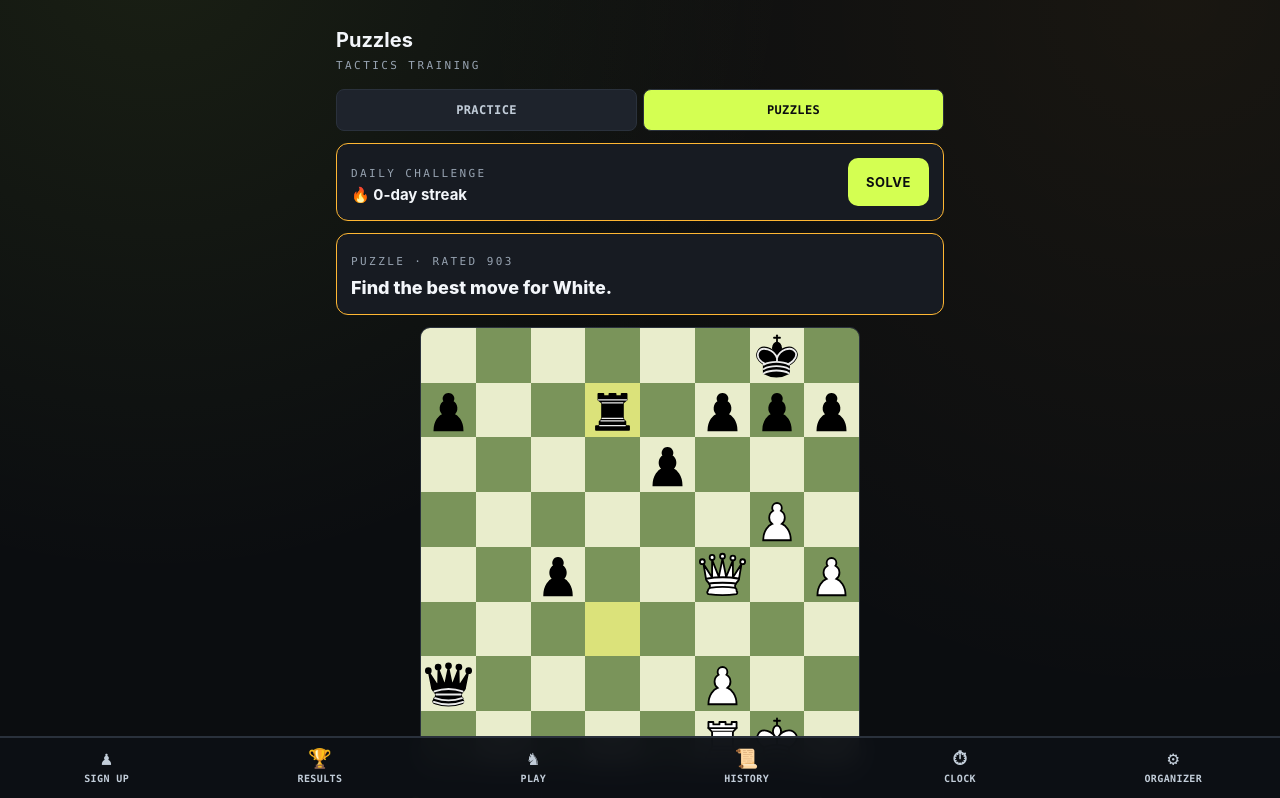
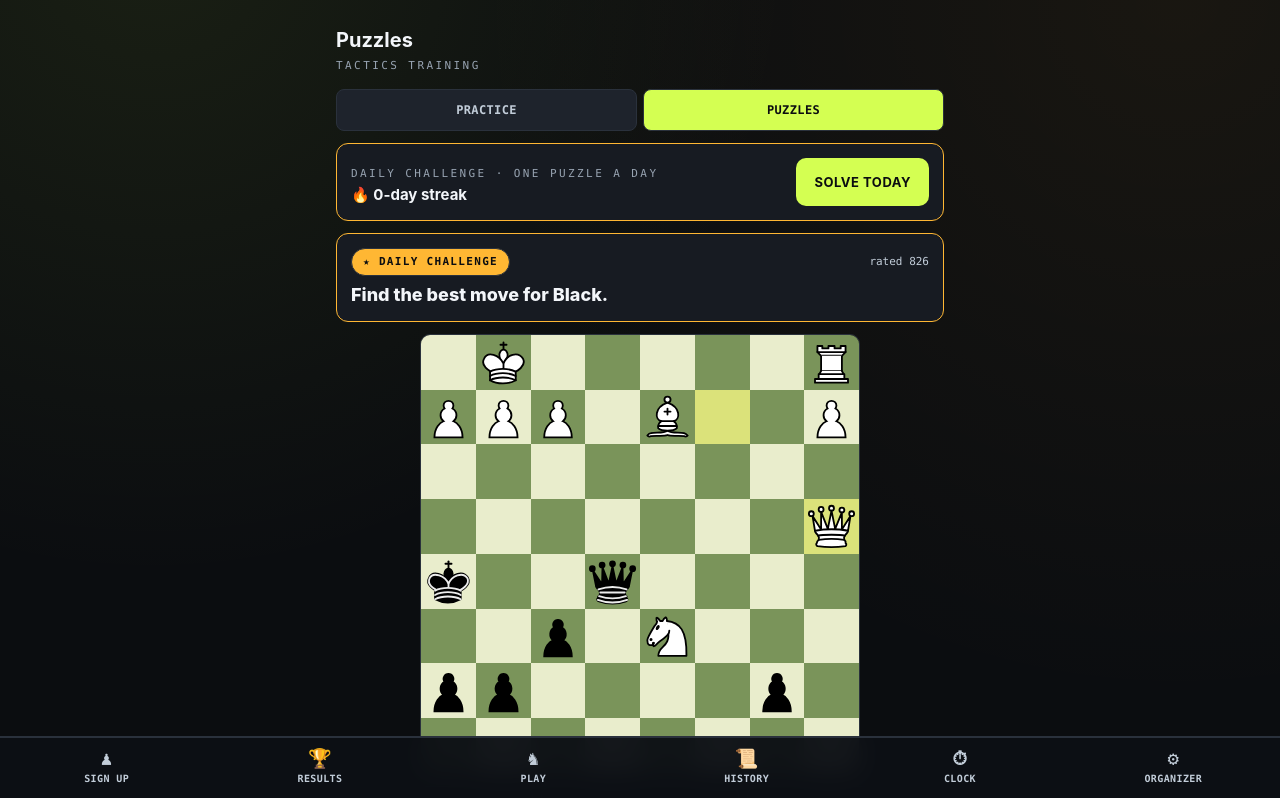
Before and after one commit to aka-risu/chess, a Next.js app: page /puzzles in a window 1280 px wide. Shown: the top 798 px of the page. Built offline with nearby package versions, Linux system fonts and the light colour scheme; no server answers; the database is empty.

Commit message:
Fix daily puzzle issue

```diff
--- a/app/puzzles/page.tsx
+++ b/app/puzzles/page.tsx
@@ -52,15 +52,20 @@ export default function PuzzlesPage() {
     setPuzzle(p); setPlies([]); setRevealed(false); setWrong(false); setSelected(null); setIsDaily(daily);
   };
 
-  // Mount: restore streak, pick today's date, load an opening puzzle.
+  // Mount: restore streak, pick today's date, and open on today's daily challenge
+  // (unless it's already done) so the streak-relevant puzzle is front and centre.
   useEffect(() => {
     const raf = requestAnimationFrame(() => {
-      setToday(dateStr());
+      const t = dateStr();
+      setToday(t);
+      let s: Streak = { count: 0, last: null };
       try {
         const raw = localStorage.getItem(STREAK_KEY);
-        if (raw) { const s = JSON.parse(raw); if (typeof s?.count === "number") setStreak({ count: s.count, last: s.last ?? null }); }
+        if (raw) { const p = JSON.parse(raw); if (typeof p?.count === "number") s = { count: p.count, last: p.last ?? null }; }
       } catch { /* ignore */ }
-      loadPuzzle(randomPuzzle(null), false);
+      setStreak(s);
+      const doneToday = s.last === t;
+      loadPuzzle(doneToday ? randomPuzzle(null) : dailyPuzzle(t), !doneToday);
       setLoaded(true);
     });
     return () => cancelAnimationFrame(raf);
@@ -153,19 +158,27 @@ export default function PuzzlesPage() {
 
       <div className="card row" style={{ justifyContent: "space-between", marginBottom: 12, borderColor: "var(--accent-2)" }}>
         <div>
-          <span className="kicker">Daily challenge</span>
+          <span className="kicker">Daily challenge · one puzzle a day</span>
           <div style={{ fontSize: 15, fontWeight: 700, marginTop: 2 }}>
-            🔥 {liveN}-day streak{dailyDone ? " · done today ✓" : ""}
+            🔥 {liveN}-day streak{dailyDone ? " · solved today ✓" : ""}
           </div>
         </div>
         <button className="btn" onClick={() => loadPuzzle(dailyPuzzle(today), true)} disabled={!today}>
-          {dailyDone ? "Replay" : "Solve"}
+          {dailyDone ? "Replay" : "Solve today"}
         </button>
       </div>
 
       <div className="card" style={{ marginBottom: 12, borderColor: solved ? "var(--accent)" : "var(--accent-2)" }}>
-        <span className="kicker">{isDaily ? "Daily puzzle" : "Puzzle"} · rated {puzzle.rating}</span>
-        <div style={{ fontSize: 18, fontWeight: 800, marginTop: 4 }}>{status}</div>
+        <div className="row" style={{ justifyContent: "space-between" }}>
+          <span className="pill" style={{
+            background: isDaily ? "var(--accent-2)" : "var(--surface-2)",
+            color: isDaily ? "#0b0d10" : "var(--ink-soft)", fontWeight: 800,
+          }}>
+            {isDaily ? "★ Daily challenge" : theme ? `Training · ${THEME_LABELS[theme]}` : "Training"}
+          </span>
+          <span className="num muted" style={{ fontSize: 11 }}>rated {puzzle.rating}</span>
+        </div>
+        <div style={{ fontSize: 18, fontWeight: 800, marginTop: 6 }}>{status}</div>
       </div>
 
       <ChessBoard
@@ -188,7 +201,7 @@ export default function PuzzlesPage() {
           {THEME_KEYS.map((k) => chip(theme === k, THEME_LABELS[k], () => { setTheme(k); loadPuzzle(randomPuzzle(k), false); }, k))}
         </div>
         <p className="muted" style={{ fontSize: 12, marginTop: 2 }}>
-          Pick a theme to train, or take the daily challenge to keep your streak alive. Pawns auto-promote to a queen.
+          Training puzzles don’t affect your streak — only the daily challenge does. Pawns auto-promote to a queen.
         </p>
         <p className="muted" style={{ fontSize: 10, opacity: 0.7 }}>Puzzles from the Lichess database (CC0).</p>
       </div>
```
